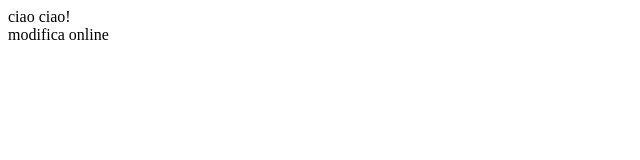
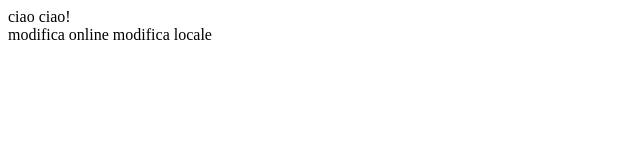
Before and after one commit to AntonioSpecchio/test, a plain HTML site: page index.html in a window 1280 px wide. Shown: the full height of the page, 0-640 px from the left. Drawn offline with Linux system fonts and the light colour scheme.

```diff
--- a/index.html
+++ b/index.html
@@ -5,5 +5,6 @@
     <body>
         ciao ciao!<br/>
         modifica online
+        modifica locale
     </body>
 </html>
```
